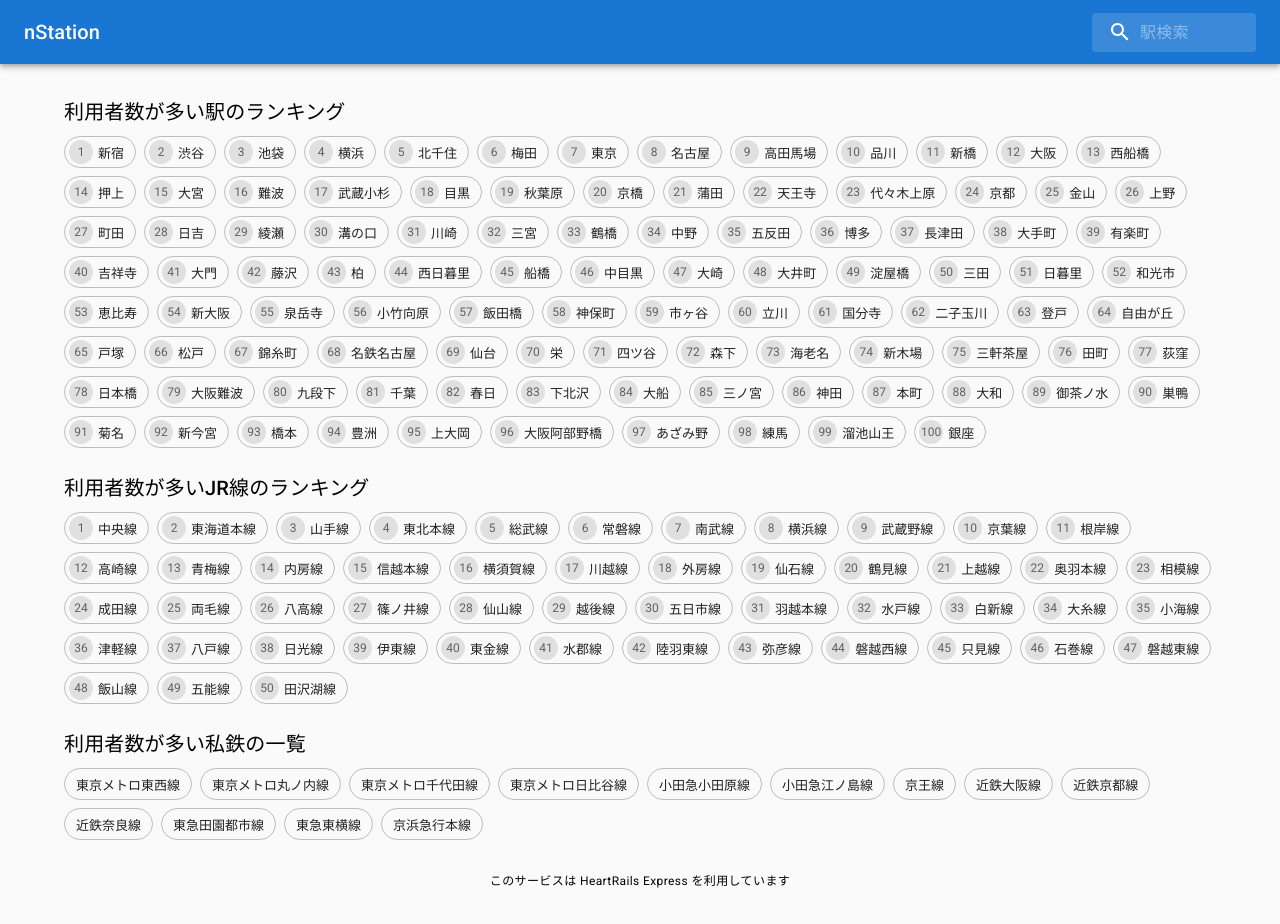
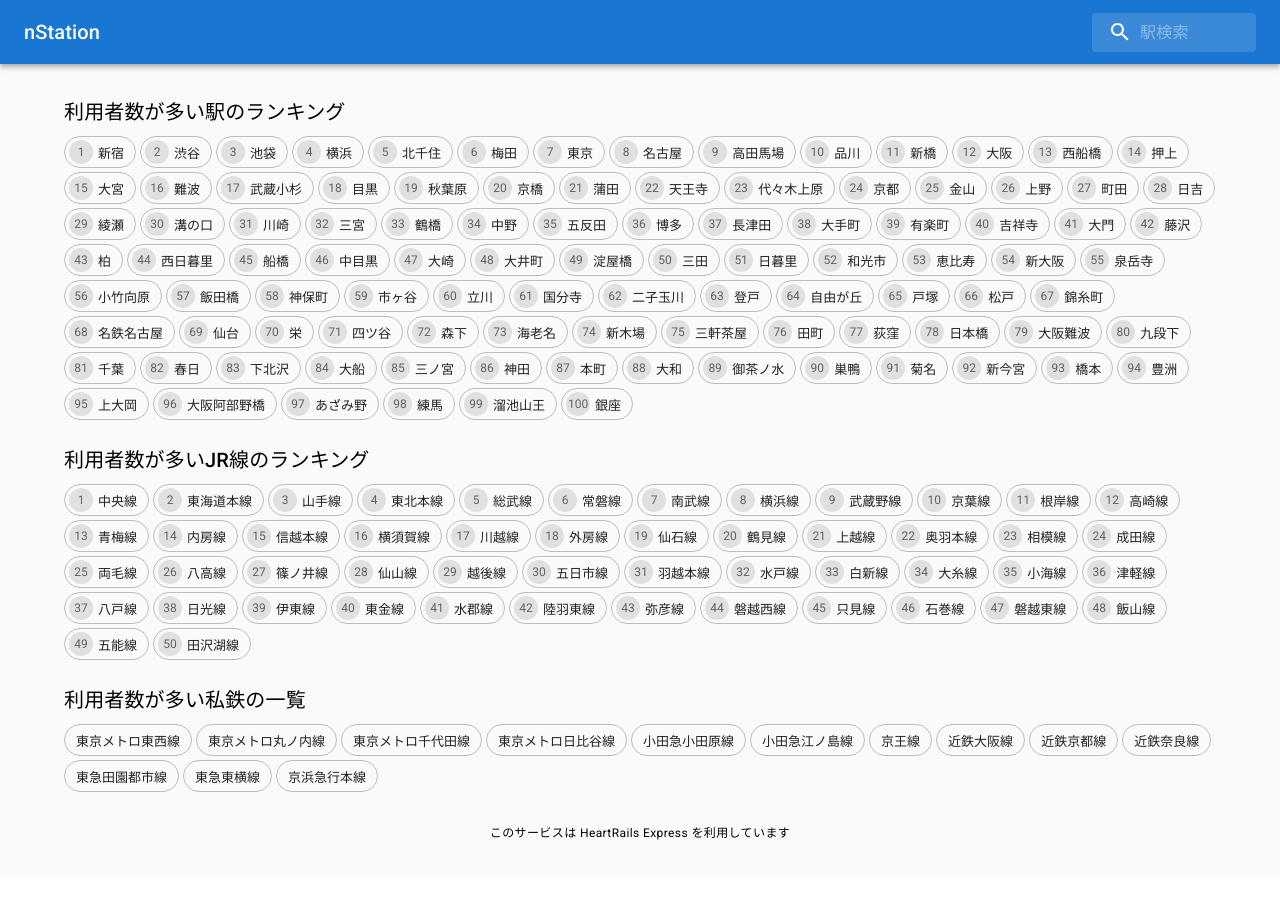
Before and after one commit to szkyudi/nstation, a Next.js app: page / in a window 1280 px wide. After the commit the page ends 876 px from the top, so only its background shows below. Built offline with nearby package versions, Linux system fonts and the light colour scheme.

Commit message:
余白の調整

```diff
--- a/components/organisms/PopularJrLineChips.tsx
+++ b/components/organisms/PopularJrLineChips.tsx
@@ -10,7 +10,7 @@ export const PopularJrLineChips: React.FC<Props> = ({ lines }) => {
   const isUpperSm = useMediaQuery(theme.breakpoints.up('sm'));
 
   return (
-    <Grid container spacing={1}>
+    <Grid container spacing={0.5}>
       {lines.map((name, index) => (
         <Grid item key={name}>
           <Link href={`/lines/${name}`}>
--- a/components/organisms/PopularPrLineChips.tsx
+++ b/components/organisms/PopularPrLineChips.tsx
@@ -9,7 +9,7 @@ export const PopularPrLineChips: React.FC<Props> = ({ lines }) => {
   const isUpperSm = useMediaQuery(theme.breakpoints.up('sm'));
 
   return (
-    <Grid container spacing={1}>
+    <Grid container spacing={0.5}>
       {lines.map(name => (
         <Grid item key={name}>
           <Link href={`/lines/${name}`}>
--- a/components/organisms/PopularStationChips.tsx
+++ b/components/organisms/PopularStationChips.tsx
@@ -10,7 +10,7 @@ export const PopularStationChips: React.FC<Props> = ({ stations }) => {
   const isUpperSm = useMediaQuery(theme.breakpoints.up('sm'));
 
   return (
-    <Grid container spacing={1}>
+    <Grid container spacing={0.5}>
       {stations.map((name, index) => (
         <Grid item key={name}>
           <Link href={`/stations/${name}`}>
```
